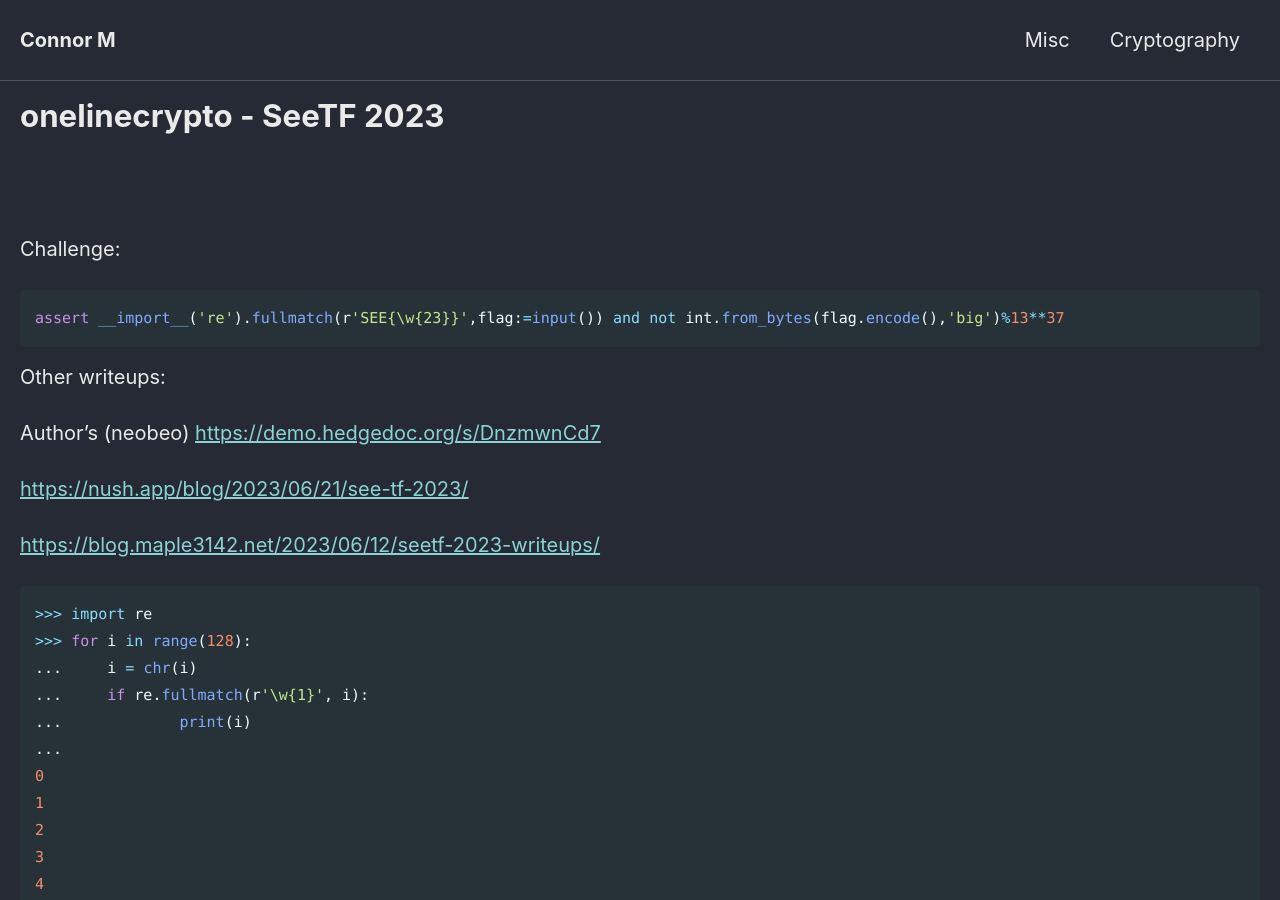
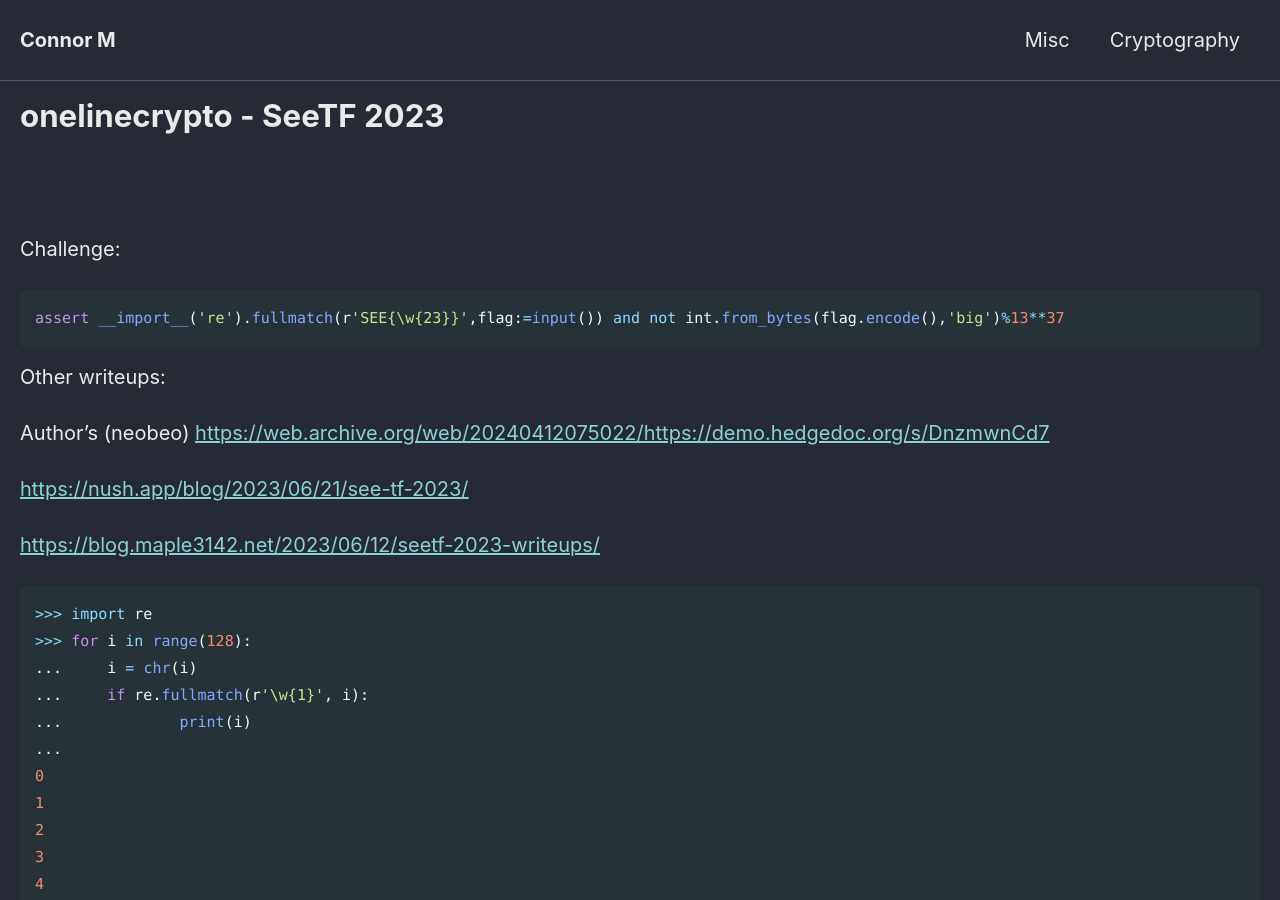
Before and after one commit to Connor-McCartney/Connor-McCartney.github.io, a Jekyll site: the page built from _pages/cryptography/other/onelinecrypto-SeeTF-2023.md, in a window 1280 px wide and 900 px high. Built offline with Jekyll 4.4.1, drawn with Linux system fonts in a browser that asks for light colours; cached includes are drawn as plain includes; part of the change alters nothing that is shown.

Commit message:
Update onelinecrypto-SeeTF-2023.md

```diff
--- a/_pages/cryptography/other/onelinecrypto-SeeTF-2023.md
+++ b/_pages/cryptography/other/onelinecrypto-SeeTF-2023.md
@@ -15,7 +15,7 @@ assert __import__('re').fullmatch(r'SEE{\w{23}}',flag:=input()) and not int.from
 Other writeups:
 
 
-Author's (neobeo) <https://demo.hedgedoc.org/s/DnzmwnCd7>
+Author's (neobeo) <https://web.archive.org/web/20240412075022/https://demo.hedgedoc.org/s/DnzmwnCd7>
 
 <https://nush.app/blog/2023/06/21/see-tf-2023/>
 
```
